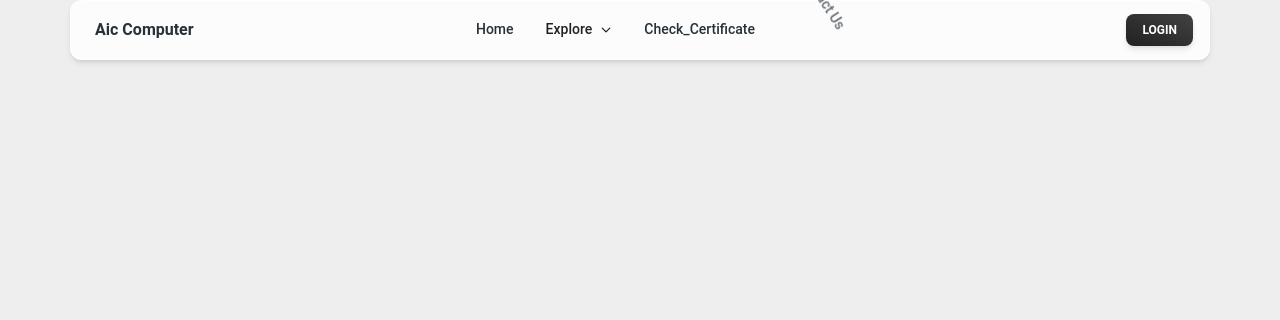
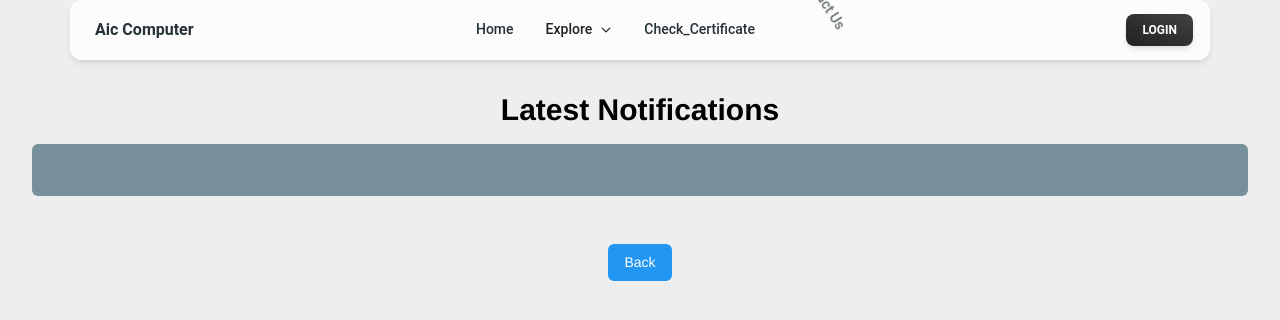
Before and after one commit to santoshrazz/Aic_Computer_Institute, a React (Vite) app: page /single_Notifications in a window 1280 px wide. Shown: the top 320 px of the page. Built offline with nearby package versions, Linux system fonts and the light colour scheme.

Commit message:
added notification features

```diff
--- a/src/Components/StickyNavbar.jsx
+++ b/src/Components/StickyNavbar.jsx
@@ -34,7 +34,7 @@ const navListMenuItems = [
     title: "Notifications",
     description: "Know about new batches",
     icon: IoMdNotifications,
-    redirect: "/notifications",
+    redirect: "/allNotifications",
   },
   {
     title: "Courses",
--- a/src/Pages/Notifications/Show_Notification.jsx
+++ b/src/Pages/Notifications/Show_Notification.jsx
@@ -17,15 +17,13 @@ const Show_Notification = () => {
   const { data, error, loading } = useQuery({
     queryKey: [""],
     queryFn: getData,
-    staleTime: 30000,
+    staleTime: 60000,
   });
 
   // Handling Data After Success
   useEffect(() => {
     if (data) {
-      console.log(data);
       setResult(data.response);
-      console.log(result);
     }
   }, [data]);
 
@@ -47,10 +45,16 @@ const Show_Notification = () => {
         <ol className="flex flex-col gap-5 list-decimal p-4 text-white text-xl">
           {result?.map((ele) => {
             return (
-              <li key={ele._id}>
-                <Link to={"/"} className="text-white hover:underline text-xl">
-                  {ele.title}
-                </Link>
+              <li
+                key={ele._id}
+                className="text-white hover:underline text-xl cursor-pointer"
+                onClick={() => {
+                  navigate("/single_Notifications", {
+                    state: ele,
+                  });
+                }}
+              >
+                {ele.title}
               </li>
             );
           })}
--- /dev/null
+++ b/src/Pages/Notifications/Show_Single_Notification.jsx
@@ -0,0 +1,31 @@
+import React from "react";
+import { useParams, useLocation, useNavigate } from "react-router-dom";
+const Show_Single_Notification = () => {
+  const { id } = useParams();
+  const { state } = useLocation();
+  const navigate = useNavigate();
+  return (
+    <>
+      <div className="flex justify-center items-center flex-col m-4 p-4">
+        <h2 className=" text-3xl font-semibold">Latest Notifications {id}</h2>
+        {id}
+        <div className="notifications bg-blue-gray-400 m-4 p-4 w-full rounded-md flex flex-col gap-5">
+          <h3 className="text-white text-2xl">{state?.title}</h3>
+          <p className="text-xl font-Roboto">{state?.description}</p>
+        </div>
+      </div>
+      <div className="flex justify-center items-center">
+        <button
+          className="bg-blue-500 m-auto py-2 px-4 rounded-md text-white"
+          onClick={() => {
+            navigate("/allNotifications");
+          }}
+        >
+          Back
+        </button>
+      </div>
+    </>
+  );
+};
+
+export default Show_Single_Notification;
--- a/src/Pages/Routes/RoutesComp.jsx
+++ b/src/Pages/Routes/RoutesComp.jsx
@@ -12,6 +12,7 @@ import Check_Certificate from "../Admin/Check_Certificate/Check_Certificate";
 import { Add_Frenchise } from "../Admin/Add_Frenchise/Add_Frenchise";
 import Certificate_Download from "../Certificate_Download/Certificate_Download";
 import Show_Notification from "../Notifications/Show_Notification";
+import Show_Single_Notification from "../Notifications/Show_Single_Notification";
 
 const RoutesComp = () => {
   return (
@@ -26,6 +27,10 @@ const RoutesComp = () => {
         <Route path="login" element={<Login />} />
         <Route path="allfrenchise" element={<Frenchise />} />
         <Route path="allNotifications" element={<Show_Notification />} />
+        <Route
+          path="single_Notifications"
+          element={<Show_Single_Notification />}
+        />
         <Route path="director" element={<Director />} />
         <Route path="add_frenchise" element={<Add_Frenchise />} />
         <Route path="head/*" element={<Admin_Route />} />
```
